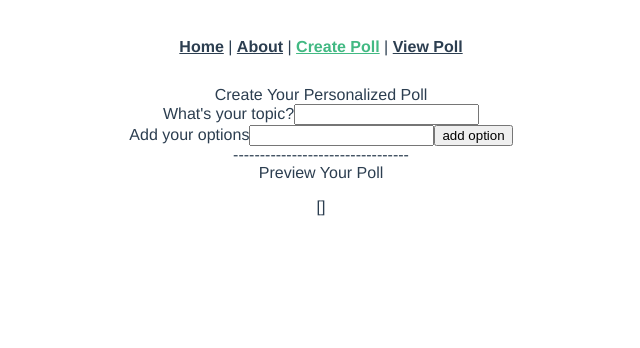
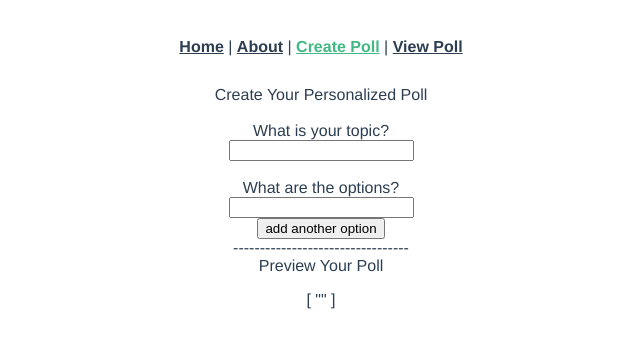
Before and after one commit to ngshoy/surveymon, a Vue app: page /#/CreatePoll in a window 1280 px wide. Shown: the top 348 px of the page, without its empty margins (319-959 px from the left). Built offline with nearby package versions, Linux system fonts and the light colour scheme.

Commit message:
use v-for for poll options instead, improve ux

```diff
--- a/src/views/CreatePoll.vue
+++ b/src/views/CreatePoll.vue
@@ -1,12 +1,19 @@
 <template>
   <div>
     <header>Create Your Personalized Poll</header>
-    <label for="pollTopic">What's your topic?</label>
+    <br>
+    <label for="pollTopic">What is your topic?</label>
+    <div>
       <input type="text" id="pollTopic" name="pollTopic" v-model="poll.pollTopic">
+    </div>
     <br>
-    <label for="pollOption">Add your options</label>
-    <input type="text" id="pollOption" v-model="pollOptionInput">
-    <button v-on:click="addPollOption">add option</button>
+    <label for="pollOptions">What are the options?</label>
+    <ul name="pollOptions">
+      <li v-for="(option, index) in poll.pollOptions" v-bind:key="index">
+        <input type="text" v-model="poll.pollOptions[index]">
+      </li>
+    </ul>
+    <button v-on:click="addPollOption">add another option</button>
     <br>
     ---------------------------------
 
@@ -22,16 +29,21 @@ export default {
     data: () => ({
       poll: {
         pollTopic: '',
-      pollOptions: [],
+        pollOptions: [''],
       },
-    pollOptionInput: '',
     }),
     methods: {
       addPollOption() {
-      this.poll.pollOptions.push(this.pollOptionInput);
-      this.pollOptionInput = '';
+        this.poll.pollOptions.push('');
       },
     },
   };
+</script>
 
-</script>
+<style scoped>
+  ul {
+    padding: 0;
+    margin: 0;
+    list-style-type: none;
+  }
+</style>
```
Lines whose indentation alone changed are shown as unchanged.
